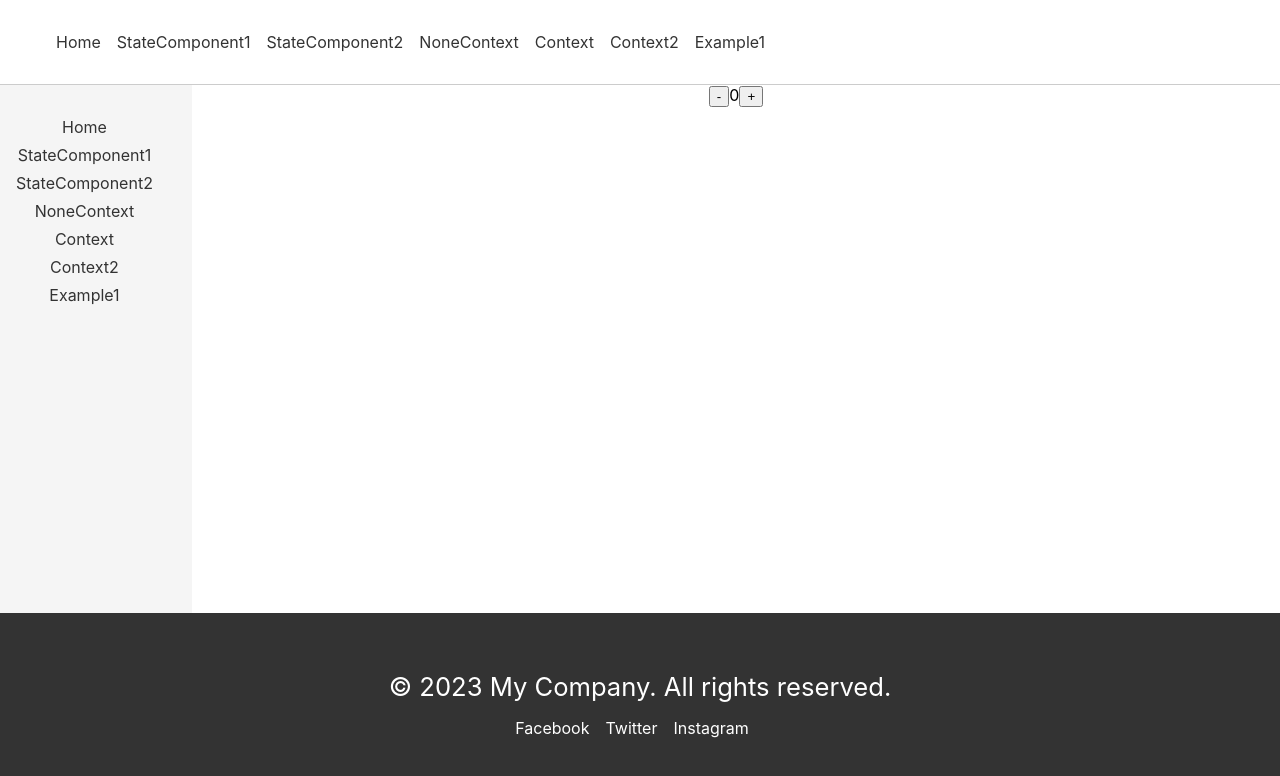
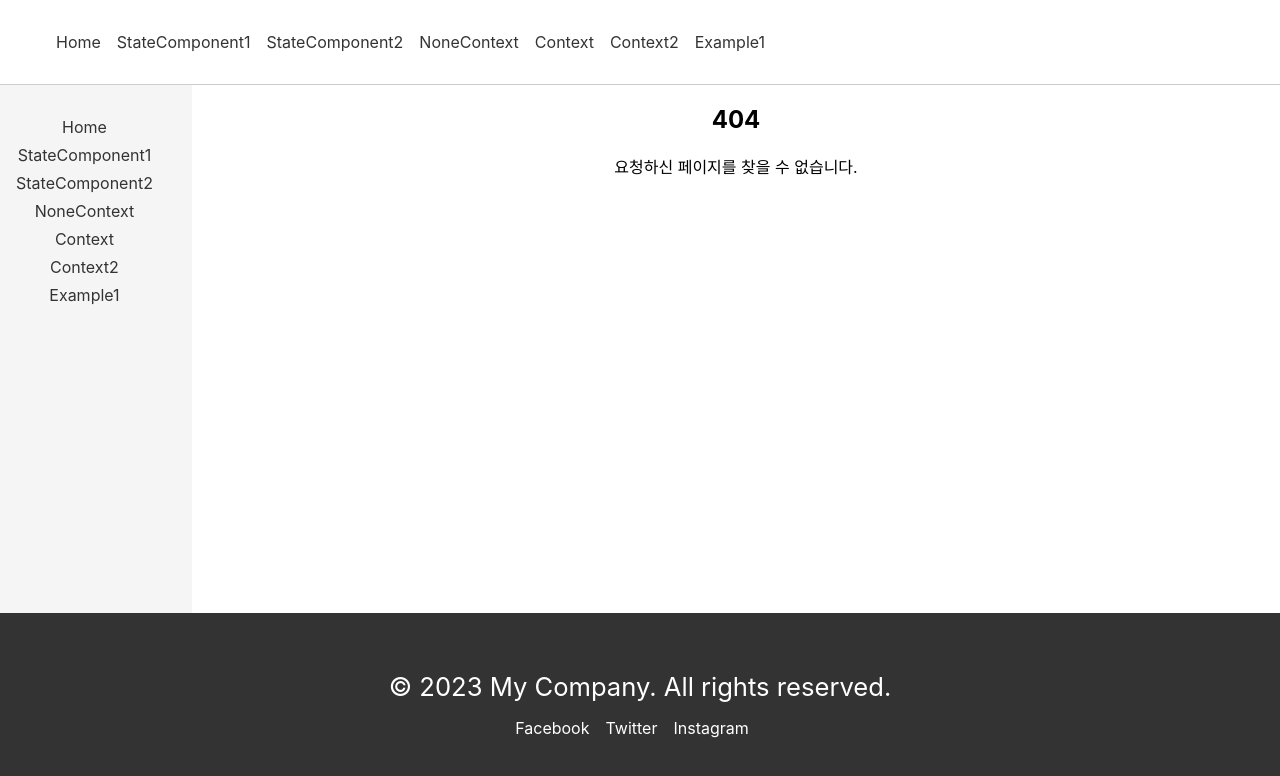
Before and after one commit to kyoungminlee32/react-typescript, a React (Create React App) app: page /react-typescript/example/StateComponent2 in a window 1280 px wide. Shown: the top 776 px of the page. Built offline with nearby package versions, Linux system fonts and the light colour scheme.

Commit message:
404페이지 추가,링크경로 수정

```diff
--- a/src/App.tsx
+++ b/src/App.tsx
@@ -50,6 +50,9 @@ const AppLogo = styled.img`
 const AppLink = styled.a`
   color: #61dafb;
 `;
+const NotFound = styled.div`
+  text-align: center;
+`;
 
 function App() {
   return (
@@ -77,6 +80,15 @@ function App() {
           {MENU_ITEMS.map((item) => (
             <Route key={item.to} path={item.to} element={item.element} />
           ))}
+          <Route
+            path='*'
+            element={
+              <NotFound>
+                <h2>404</h2>
+                <p>요청하신 페이지를 찾을 수 없습니다.</p>
+              </NotFound>
+            }
+          />
         </Routes>
         {/*
       <AppHeader>
--- a/src/components/Header/menuData.tsx
+++ b/src/components/Header/menuData.tsx
@@ -6,7 +6,6 @@ import NoneContext from '../../example/Context/NoneContext';
 import ContextExample from '../../example/Context/Context';
 import Context2 from '../../example/Context/Context2';
 import Example1 from '../../pages/Example1';
-
 export interface MenuItemType {
   to: string;
   label: string;
@@ -16,25 +15,25 @@ export interface MenuItemType {
 export const MENU_ITEMS: MenuItemType[] = [
   { to: '/', label: 'Home', element: <Hello name='flature' color='blue' /> },
   {
-    to: '/example/StateComponent1',
+    to: 'StateComponent1',
     label: 'StateComponent1',
     element: <StateComponent1 />,
   },
   {
-    to: '/example/StateComponent2',
+    to: 'StateComponent2',
     label: 'StateComponent2',
     element: <StateComponent2 />,
   },
   {
-    to: '/example/Context/NoneContext',
+    to: 'NoneContext',
     label: 'NoneContext',
     element: <NoneContext />,
   },
   {
-    to: '/example/Context/Context',
+    to: 'Context',
     label: 'Context',
     element: <ContextExample />,
   },
-  { to: '/example/Context/Context2', label: 'Context2', element: <Context2 /> },
-  { to: '/pages/Example1', label: 'Example1', element: <Example1 /> },
+  { to: 'Context2', label: 'Context2', element: <Context2 /> },
+  { to: 'Example', label: 'Example1', element: <Example1 /> },
 ];
```
